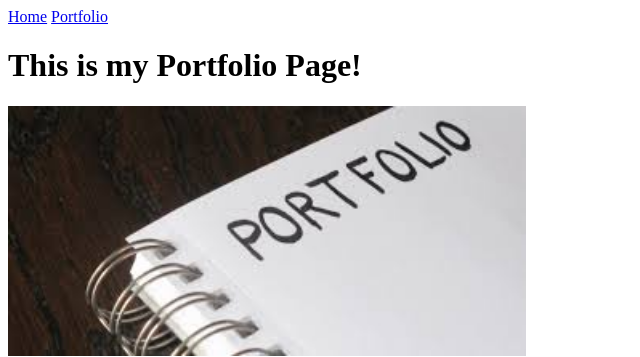
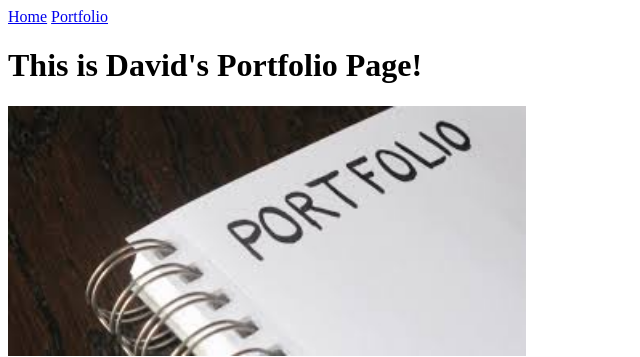
Before and after one commit to DCastillo445/DCastillo445.github.io, a plain HTML site: page my_website/portfolio.html in a window 1280 px wide. Shown: the top 357 px of the page, without its empty margins (0-640 px from the left). Drawn offline with Linux system fonts and the light colour scheme.

Commit message:
Changed the heading

```diff
--- a/my_website/portfolio.html
+++ b/my_website/portfolio.html
@@ -7,7 +7,7 @@
 	  <body>
     <a href="index.html">Home</a>
     <a href="portfolio.html">Portfolio</a>
-    <h1>This is my Portfolio Page!</h1>
+    <h1>This is David's Portfolio Page!</h1>
     <img src="images/portfolio.jpg" height="250">
     <br>
     <a target="_blank" href="https://scratch.mit.edu">
```
